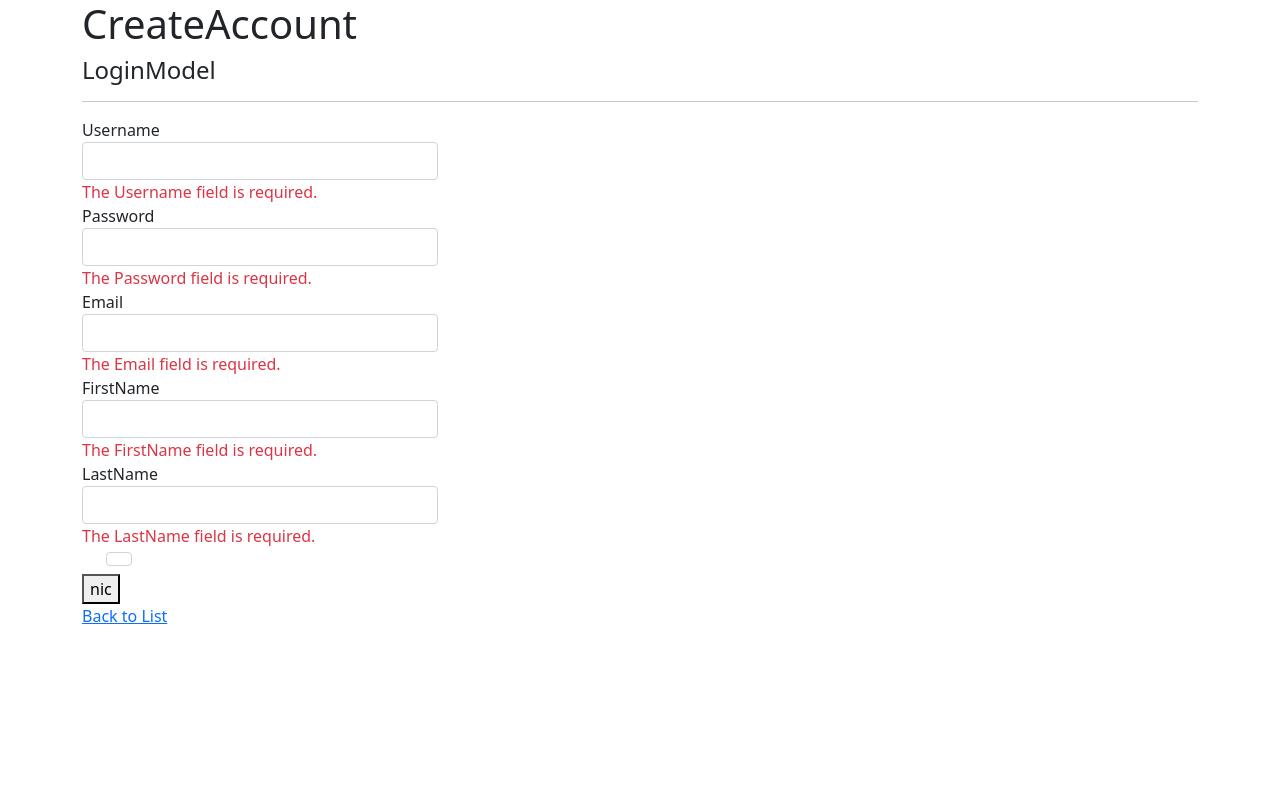
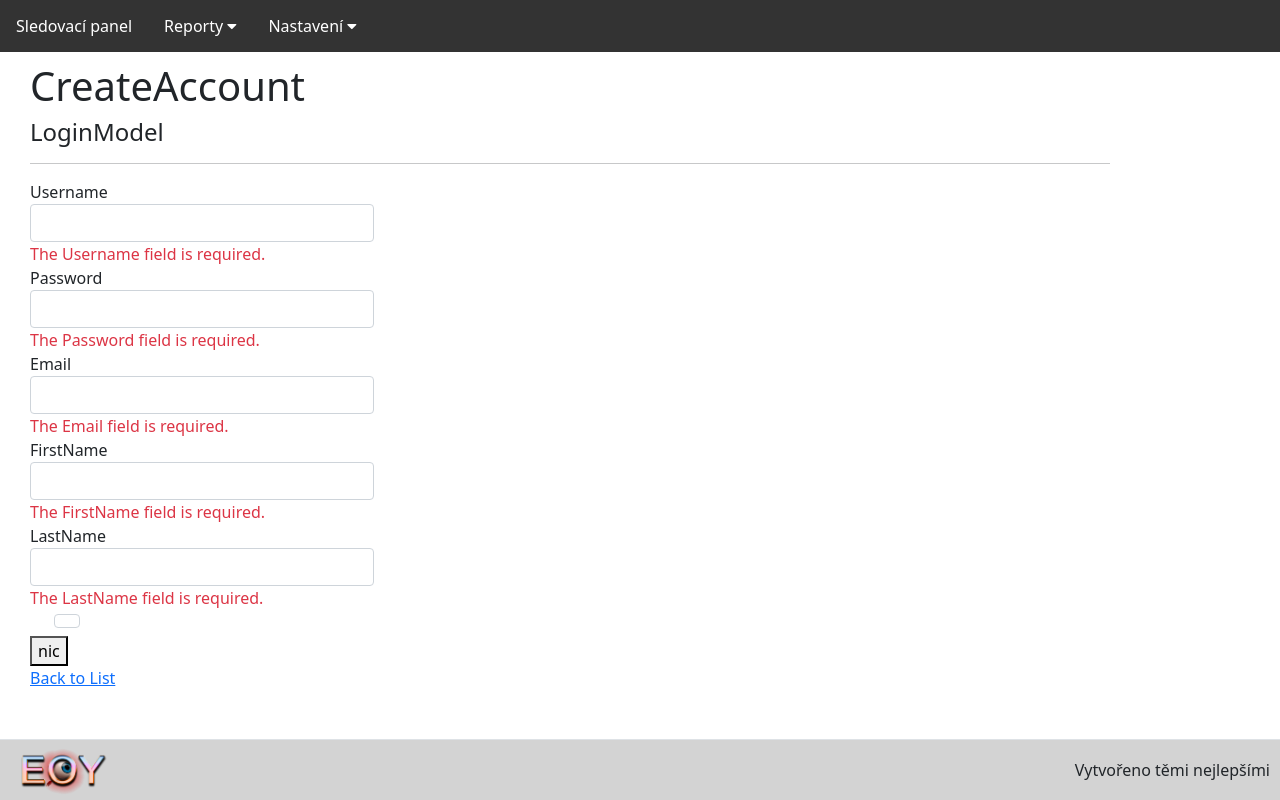
Before and after one commit to AKuraksa/EOY_APP, an ASP.NET Core app: page /Account/CreateAccount in a window 1280 px wide. Run offline with ASP.NET Core 8, Linux system fonts and the light colour scheme; style sheets or scripts are compiled from the project's sources.

Commit message:
Úprava - Layout (header, footer)

```diff
--- a/EOY_WEBapp/Views/Shared/_Layout.cshtml
+++ b/EOY_WEBapp/Views/Shared/_Layout.cshtml
@@ -5,10 +5,28 @@
     <meta name="viewport" content="width=device-width, initial-scale=1.0" />
     <title>@ViewData["Title"] - EOY_WEBapp</title>
     <link rel="stylesheet" href="~/lib/bootstrap/dist/css/bootstrap.min.css" />
-    <link rel="stylesheet" href="~/css/site.css" asp-append-version="true" />
+    <link rel="stylesheet" href="https://cdnjs.cloudflare.com/ajax/libs/font-awesome/4.7.0/css/font-awesome.min.css">
     <link rel="stylesheet" href="~/EOY_WEBapp.styles.css" asp-append-version="true" />
 </head>
+
 <body>
+    <header>
+        <nav>
+            @Html.ActionLink("Sledovací panel", "Index","Home",null, new { @style="float: left; font-size: 16px; color: white; text-align: center; padding: 14px 16px; text-decoration: none;" })
+            <div class="subnav">
+                <button class="subnavbtn">Reporty <i class="fa fa-caret-down"></i></button>
+                <div class="subnav-content">
+                    @Html.ActionLink("Aktualní statistika", "Index","Report",null, new { @style="float: left; font-size: 16px; color: white; text-align: center; padding: 14px 16px; text-decoration: none;" })
+                </div>
+            </div>
+            <div class="subnav">
+                <button class="subnavbtn">Nastavení <i class="fa fa-caret-down"></i></button>
+                <div class="subnav-content">
+                    @Html.ActionLink("Administrace", "Index","Account",null, new { @style="float: left; font-size: 16px; color: white; text-align: center; padding: 14px 16px; text-decoration: none;" })
+                </div>
+            </div>
+        </nav>
+    </header>
 
     <div class="container">
         <main role="main" class="pb-3">
@@ -16,11 +34,10 @@
         </main>
     </div>
 
-<!--    <footer class="border-top footer text-muted">
-        <div class="container">
-            &copy; 2023 - EOY_WEBapp - <a asp-area="" asp-controller="Home" asp-action="Privacy">Privacy</a>
-        </div>
-    </footer>-->
+    <footer class="border-top footer">
+        <img src="~/Pictures/eoyLogo.png" alt="EOY-Logo" width="100px" />
+        <p style="float:right;">Vytvořeno těmi nejlepšími</p>
+    </footer>
     <script src="~/lib/jquery/dist/jquery.min.js"></script>
     <script src="~/lib/bootstrap/dist/js/bootstrap.bundle.min.js"></script>
     <script src="~/js/site.js" asp-append-version="true"></script>
--- a/EOY_WEBapp/Views/Shared/_Layout.cshtml.css
+++ b/EOY_WEBapp/Views/Shared/_Layout.cshtml.css
@@ -1,48 +1,78 @@
-/* Please see documentation at https://docs.microsoft.com/aspnet/core/client-side/bundling-and-minification
-for details on configuring this project to bundle and minify static web assets. */
+/* https://docs.microsoft.com/aspnet/core/client-side/bundling-and-minification */
 
-a.navbar-brand {
-  white-space: normal;
-  text-align: center;
-  word-break: break-all;
+*{
+    margin: 0;
+    padding: 0;
 }
 
-a {
-  color: #0077cc;
+nav {
+    overflow: hidden;
+    background-color: #333;
 }
 
-.btn-primary {
-  color: #fff;
-  background-color: #1b6ec2;
-  border-color: #1861ac;
+    nav a {
+        float: left;
+        font-size: 16px;
+        color: white;
+        text-align: center;
+        padding: 14px 16px;
+        text-decoration: none;
+    }
+
+.subnav {
+    float: left;
+    overflow: hidden;
 }
 
-.nav-pills .nav-link.active, .nav-pills .show > .nav-link {
-  color: #fff;
-  background-color: #1b6ec2;
-  border-color: #1861ac;
+    .subnav .subnavbtn {
+        font-size: 16px;
+        border: none;
+        outline: none;
+        color: white;
+        padding: 14px 16px;
+        background-color: inherit;
+        font-family: inherit;
+        margin: 0;
+    }
+
+    nav a:hover, .subnav:hover .subnavbtn {
+        background-color: red;
+    }
+
+.subnav-content {
+    display: none;
+    position: absolute;
+    left: 0;
+    background-color: red;
+    width: 100%;
+    z-index: 1;
 }
 
-.border-top {
-  border-top: 1px solid #e5e5e5;
-}
-.border-bottom {
-  border-bottom: 1px solid #e5e5e5;
+    .subnav-content a {
+        float: left;
+        color: white;
+        text-decoration: none;
+    }
+
+        .subnav-content a:hover {
+            background-color: #eee;
+            color: black;
+        }
+
+.subnav:hover .subnav-content {
+    display: block;
 }
 
-.box-shadow {
-  box-shadow: 0 .25rem .75rem rgba(0, 0, 0, .05);
-}
-
-button.accept-policy {
-  font-size: 1rem;
-  line-height: inherit;
+.container{
+    padding: 10px 30px;
 }
 
 .footer {
   position: absolute;
   bottom: 0;
   width: 100%;
+  padding: 0 10px;
   white-space: nowrap;
   line-height: 60px;
+  background-color: lightgray;
 }
--- a/EOY_WEBapp/wwwroot/css/site.css
+++ /dev/null
@@ -1,26 +0,0 @@
-html {
-  font-size: 14px;
-}
-
-@media (min-width: 768px) {
-  html {
-    font-size: 16px;
-  }
-}
-
-.btn:focus, .btn:active:focus, .btn-link.nav-link:focus, .form-control:focus, .form-check-input:focus {
-  box-shadow: 0 0 0 0.1rem white, 0 0 0 0.25rem #258cfb;
-}
-
-html {
-  position: relative;
-  min-height: 100%;
-}
-
-body {
-  margin-bottom: 60px;
-}
-.topPanel{
-    background-color:aliceblue;
-    margin-top:20px;
-}
```
Also changed, not shown: EOY_WEBapp/Views/Home/Index.cshtml (+1 -54 lines).
